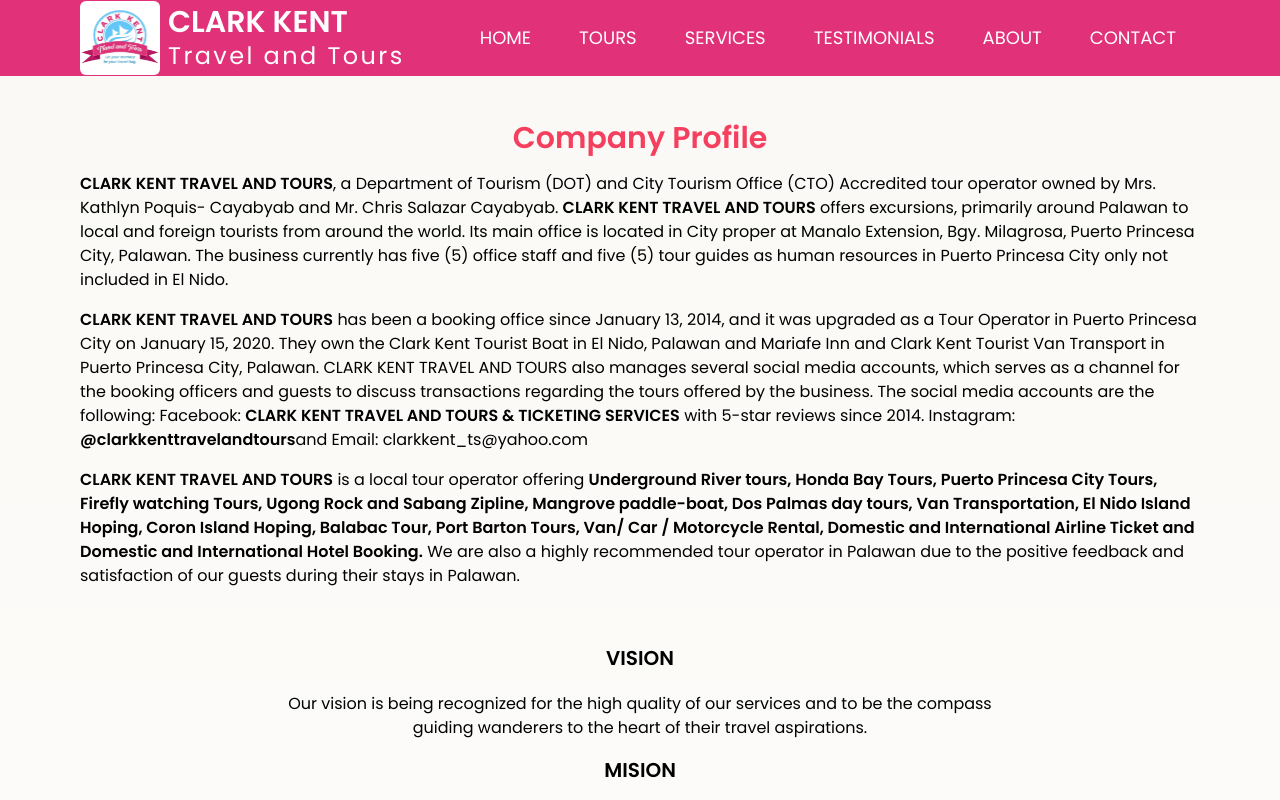
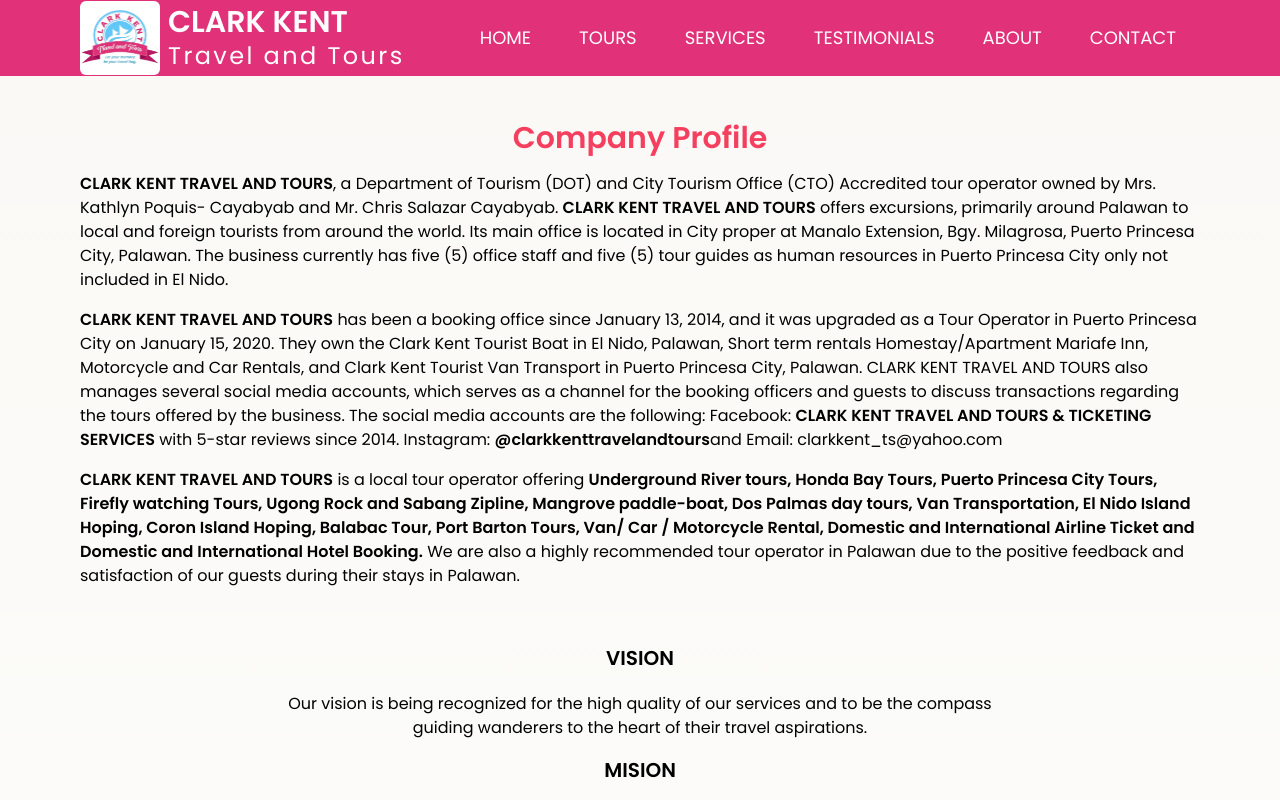
Before and after one commit to firemelon96/clark-kent-travel, a Next.js app: page /about in a window 1280 px wide. Shown: the top 800 px of the page. Built offline with nearby package versions, Linux system fonts and the light colour scheme.

Commit message:
updated the image and company profile

```diff
--- a/app/(single-page)/about/page.tsx
+++ b/app/(single-page)/about/page.tsx
@@ -32,12 +32,13 @@
           <span className="font-semibold">CLARK KENT TRAVEL AND TOURS</span> has
           been a booking office since January 13, 2014, and it was upgraded as a
           Tour Operator in Puerto Princesa City on January 15, 2020. They own
-          the Clark Kent Tourist Boat in El Nido, Palawan and Mariafe Inn and
-          Clark Kent Tourist Van Transport in Puerto Princesa City, Palawan.
-          CLARK KENT TRAVEL AND TOURS also manages several social media
-          accounts, which serves as a channel for the booking officers and
-          guests to discuss transactions regarding the tours offered by the
-          business. The social media accounts are the following: Facebook:{" "}
+          the Clark Kent Tourist Boat in El Nido, Palawan, Short term rentals
+          Homestay/Apartment Mariafe Inn, Motorcycle and Car Rentals, and Clark
+          Kent Tourist Van Transport in Puerto Princesa City, Palawan. CLARK
+          KENT TRAVEL AND TOURS also manages several social media accounts,
+          which serves as a channel for the booking officers and guests to
+          discuss transactions regarding the tours offered by the business. The
+          social media accounts are the following: Facebook:{" "}
           <span className="font-semibold">
             CLARK KENT TRAVEL AND TOURS & TICKETING SERVICES
           </span>{" "}
```
Also changed, not shown: 1 other file (tests, documents, lock files or other folders).
